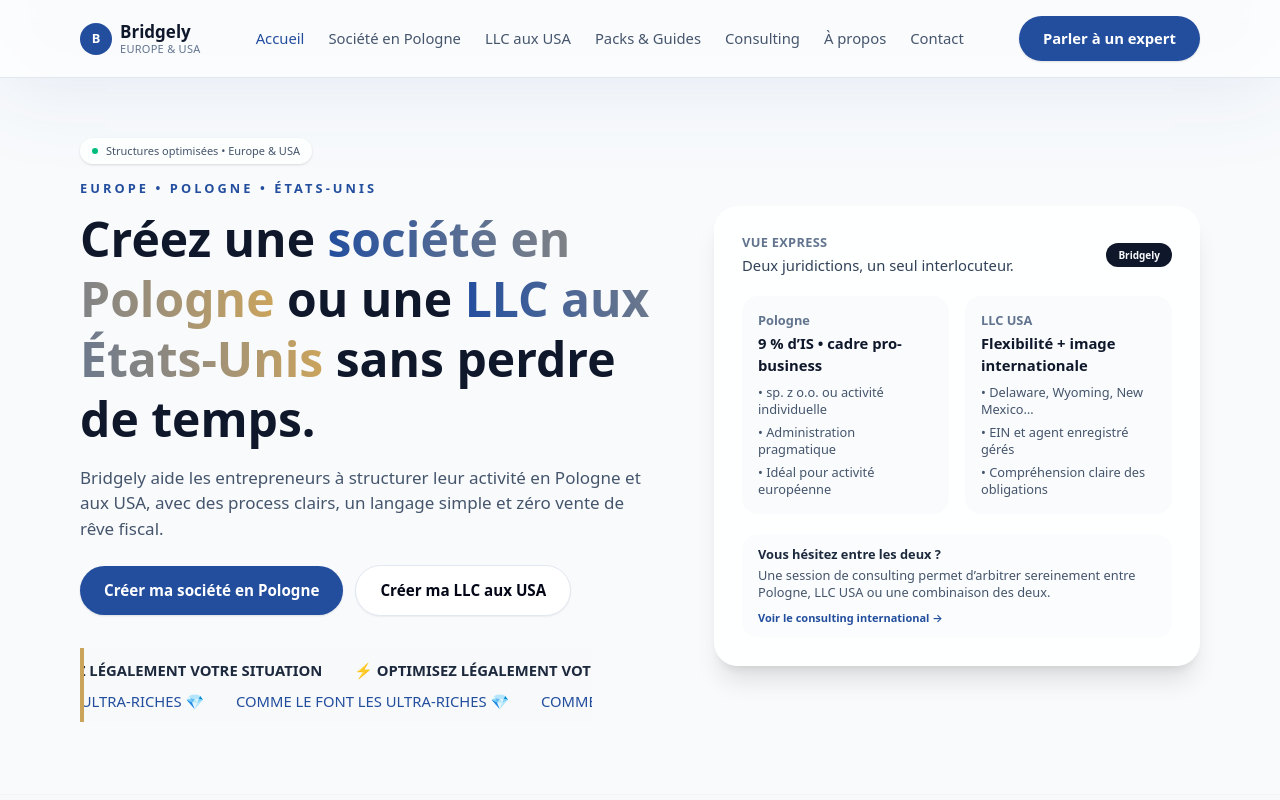
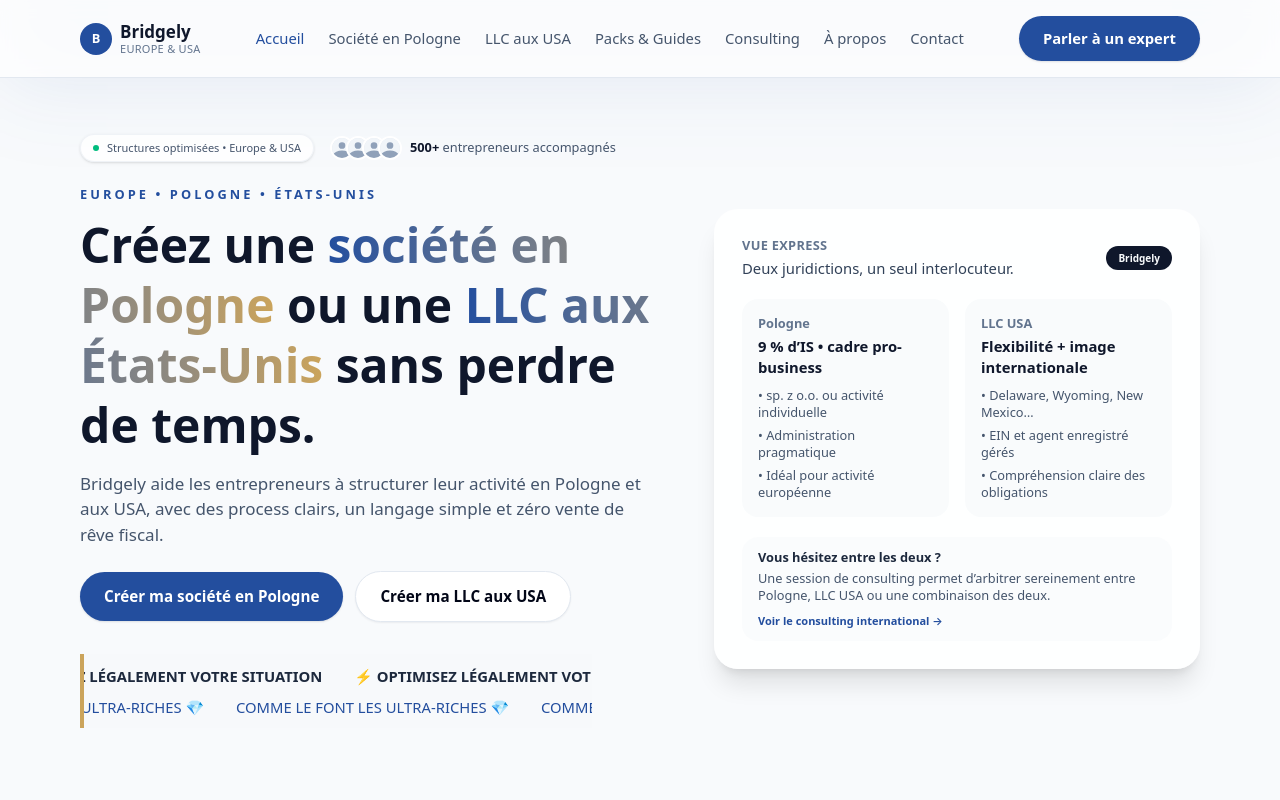
Before and after one commit to bridgelysite/website, a Next.js app: page / in a window 1280 px wide. Shown: the top 800 px of the page. Built offline with nearby package versions, Linux system fonts and the light colour scheme.

Commit message:
Add social proof (500+ clients) with avatars to homepage

```diff
--- a/app/page.tsx
+++ b/app/page.tsx
@@ -13,9 +13,28 @@
           <div className="container-bridgely grid gap-10 lg:grid-cols-[1.1fr_minmax(0,0.9fr)] lg:items-center">
             {/* gauche */}
             <div>
-              <div className="inline-flex items-center gap-2 rounded-full bg-white/80 px-3 py-1 text-[11px] font-medium text-slate-600 shadow-sm mb-4">
-                <span className="h-1.5 w-1.5 rounded-full bg-emerald-500" />
-                <span>Structures optimisées • Europe & USA</span>
+              <div className="flex flex-wrap items-center gap-4 mb-6">
+                <div className="inline-flex items-center gap-2 rounded-full bg-white/80 px-3 py-1 text-[11px] font-medium text-slate-600 shadow-sm border border-slate-200/50">
+                  <span className="h-1.5 w-1.5 rounded-full bg-emerald-500" />
+                  <span>Structures optimisées • Europe & USA</span>
+                </div>
+
+                {/* PREUVE SOCIALE : 500+ CLIENTS */}
+                <div className="flex items-center gap-2">
+                  <div className="flex -space-x-2">
+                    {[1, 2, 3, 4].map((i) => (
+                      <div key={i} className="h-6 w-6 rounded-full border-2 border-white bg-slate-200 overflow-hidden">
+                         {/* Placeholder avatars générés par CSS/SVG pour éviter les images externes */}
+                         <svg className="h-full w-full text-slate-400 bg-slate-100" fill="currentColor" viewBox="0 0 24 24">
+                           <path d="M24 20.993V24H0v-2.996A14.977 14.977 0 0112.004 15c4.904 0 9.26 2.354 11.996 5.993zM16.002 8.999a4 4 0 11-8 0 4 4 0 018 0z" />
+                         </svg>
+                      </div>
+                    ))}
+                  </div>
+                  <div className="text-xs font-medium text-slate-600">
+                    <span className="font-bold text-slate-900">500+</span> entrepreneurs accompagnés
+                  </div>
+                </div>
               </div>
 
               <p className="text-xs font-semibold uppercase tracking-[0.24em] text-[color:var(--color-primary)] mb-3">
```
